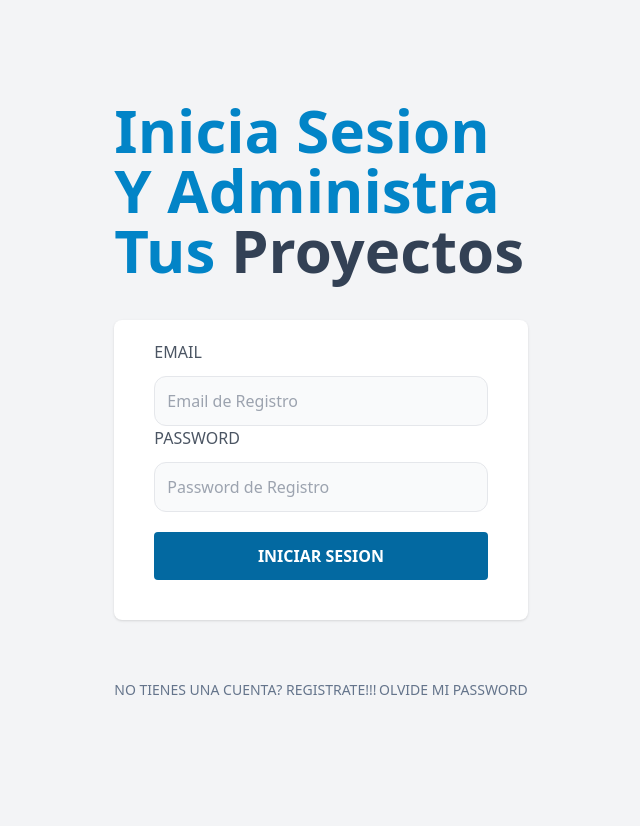
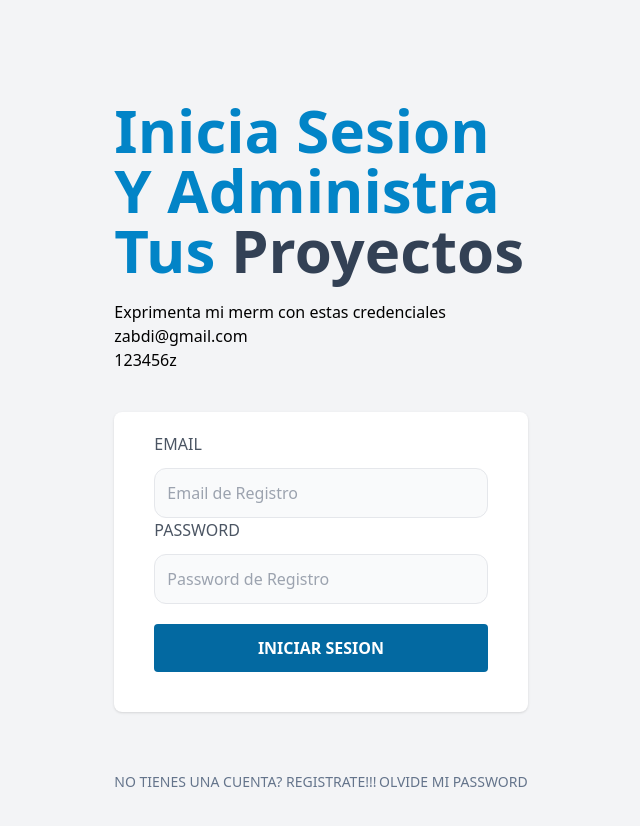
Before and after one commit to ZabdiBen/upstak_merm, a React (Vite) app: page / in a window 1280 px wide. Shown: the top 826 px of the page, without its empty margins (319-959 px from the left). Built offline with nearby package versions, Linux system fonts and the light colour scheme; no server answers.

Commit message:
mejorando inicio de sesion

```diff
--- a/src/paginas/login.jsx
+++ b/src/paginas/login.jsx
@@ -50,6 +50,13 @@ const Login = () => {
         Inicia sesion y administra tus{" "}
         <span className="text-slate-700"> proyectos</span>
       </h1>
+
+      <div className="my-5" >
+            <h2>Exprimenta mi merm con estas credenciales</h2>
+            <span>zabdi@gmail.com</span>
+            <br />
+            <span>123456z</span>
+      </div>
 
       {msg && <Alerta alerta={alerta} /> }
 
```
